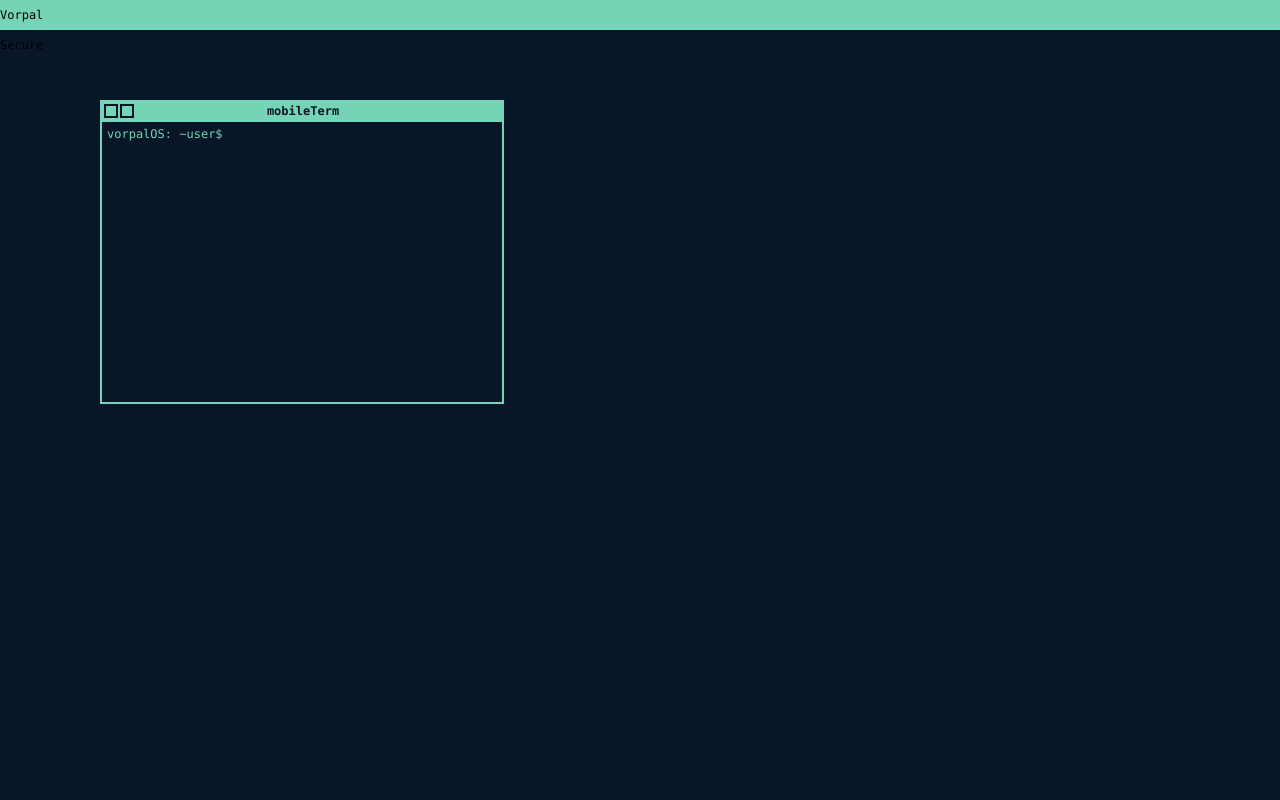
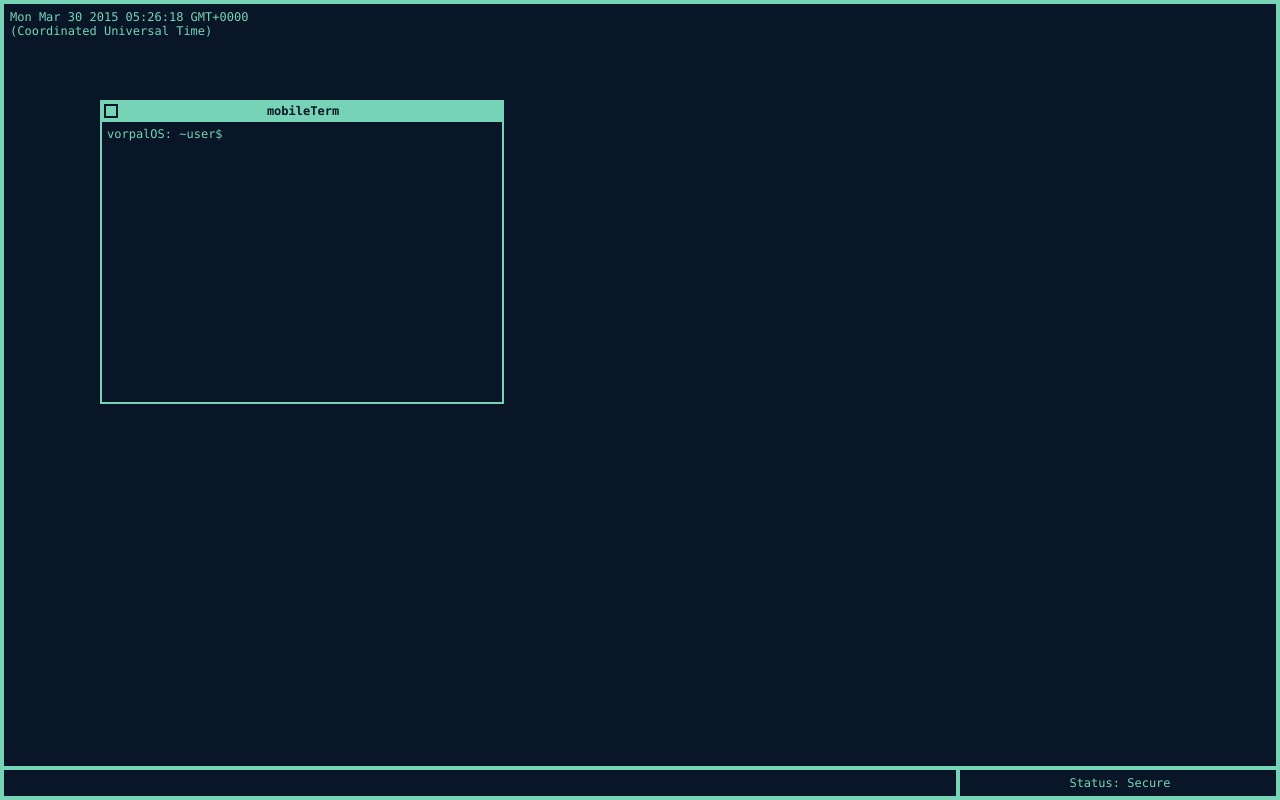
Before and after one commit to jessemillar/vorpal, a plain HTML site: page index.html in a window 1280 px wide. Drawn offline with Linux system fonts and the light colour scheme.

Commit message:
Added a clock

```diff
--- a/css/main.css
+++ b/css/main.css
@@ -1,5 +1,9 @@
 body {
+	padding: 0px;
+	margin: 0px;
+
 	background-color: #091627;
+	border: solid 4px #77d3b6;
 	font-family: "Monaco", "Courier New", Courier, monospace;
 	font-size: 12px;
     user-select: none;
@@ -19,33 +23,56 @@ textarea {
 	background-color: #091627;
 	border: none;
 	color: #77d3b6;
+	cursor: default;
 	font-family: "Monaco", "Courier New", Courier, monospace;
 	font-size: 12px;
 	outline: none;
 	resize: none;
 }
 
+#clock {
+	position: absolute;
+	left: 0px;
+	top: 0px;
+	width: 20%;
+
+	min-width: 100px;
+
+	padding: 10px;
+
+	color: #77d3b6;
+	text-align: left;
+}
+
 #menubar {
 	position: absolute;
 	left: 0px;
-	top: 0px;
+	bottom: 0px;
 	width: 100%;
 	height: 30px;
 
-	background-color: #77d3b6;
-	line-height: 30px;
+	border-top: solid 4px #77d3b6;
+	line-height: 26px;
 }
 
-	#menubar .status {
-		position: absolute;
-		right: 0px;
-		top: 0px;
-		width: 33%;
-		height: 100%;
-
-		color: #091627;
+	#menubar .section {
+		color: #77d3b6;
 		text-align: center;
 	}
+
+		#menubar .right {
+			border-left: solid 4px #77d3b6;
+		}
+
+			#menubar #status {
+				position: absolute;
+				right: 0px;
+				top: 0px;
+				width: 25%;
+				height: 100%;
+
+				min-width: 150px;
+			}
 
 .window {
 	border: solid 2px #77d3b6;
@@ -98,6 +125,14 @@ textarea {
 		background-color: #091627;
 	}
 
+		.window #terminal_mask {
+			position: absolute;
+			left: 0px;
+			top: 20px;
+			width: 100%;
+			height: calc(100% - 20px);
+		}
+
 .hidden_input { /* For interfacing with the terminal */
 	position: absolute;
 	left: -100px;
--- a/index.html
+++ b/index.html
@@ -4,17 +4,16 @@
 
 	<link rel="stylesheet" type="text/css" href="css/main.css">
 </head>
-<body onload="terminal.init()" onkeydown = "controller.filter(event)" onmousemove="dragger.drag(event)" onmouseup="dragger.deselect()">
+<body onload="controller.clock(); terminal.init()" onkeydown = "controller.filter(event)" onmousemove="dragger.drag(event)" onmouseup="dragger.deselect()">
 	<!-- Secret stuff -->
 	<input id="command_input" class="hidden_input" type="text" onkeydown="terminal.key(event)" onkeyup="terminal.update()">
 	<input id="response_input" class="hidden_input" type="text" onkeydown="terminal.key(event)" onkeyup="terminal.update()">
 
+	<div id = "clock"></div>
+
 	<div id="menubar">
-		<div id = "menu">
-			Vorpal
-		</div>
-		<div id="security_status">
-			Secure
+		<div id = "status" class = "right section">
+			Status: Secure
 		</div>
 	</div>
 
@@ -22,9 +21,10 @@
 		<div class="topbar" onmousedown="dragger.select(this, event)">
 			<div class="title">mobileTerm</div>
 			<div class="primary button"></div>
-			<div class="secondary button"></div>
+			<!-- <div class="secondary button"></div> -->
 		</div>
 		<div class="content">
+			<div id = "terminal_mask"></div>
 			<textarea id="terminal" spellcheck="false"></textarea>
 		</div>
 	</div>
--- a/scripts/commands/ssh.js
+++ b/scripts/commands/ssh.js
@@ -12,7 +12,7 @@ terminal.commands.ssh = function(command) {
 		}
 		else if (i == database.ssh.sites.length - 1)
 		{
-			terminal.textarea.value += '\nServer is unresponsive\n';
+			terminal.textarea.value += '\nServer unresponsive\n';
 
 			terminal.switch.command();
 		}
--- a/scripts/main.js
+++ b/scripts/main.js
@@ -6,4 +6,17 @@ var controller = new function() {
 			event.preventDefault();
 		}
 	}
+
+	this.clock = function() {
+		// Run once
+		var time = new Date();
+
+		document.getElementById('clock').innerHTML = time;
+
+		setInterval(function() { // Run every second
+			var time = new Date();
+
+			document.getElementById('clock').innerHTML = time;
+		}, 1000);
+	}
 }
```
